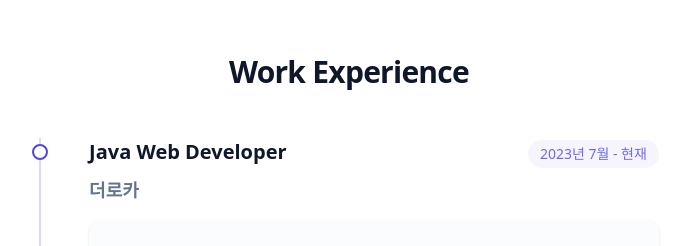
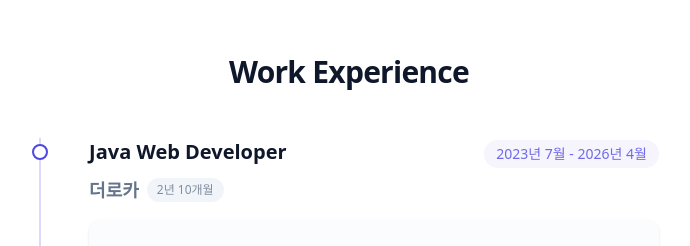
Before and after one commit to hjms777/my_portfolio, a Next.js app: page / in a window 1280 px wide. Shown: the part 2579-2825 px from the top of the page, without its empty margins (387-1077 px from the left). Built offline with nearby package versions, Linux system fonts and the light colour scheme.

Commit message:
update employment period

```diff
--- a/src/app/(home)/page.tsx
+++ b/src/app/(home)/page.tsx
@@ -180,7 +180,12 @@ export default function HomePage() {
                   </span>
                 </div>
 
-                <h4 className="text-lg font-semibold text-muted-foreground mb-4">{exp.company}</h4>
+                <div className="flex flex-wrap items-center gap-2 mb-4">
+                  <h4 className="text-lg font-semibold text-muted-foreground">{exp.company}</h4>
+                  <span className="text-xs font-medium text-muted-foreground/80 bg-secondary px-2.5 py-1 rounded-full">
+                    {exp.duration}
+                  </span>
+                </div>
 
                 <Card className="p-6 bg-secondary/30 border-none">
                   <ul className="space-y-2">
--- a/src/data/experiences.ts
+++ b/src/data/experiences.ts
@@ -2,7 +2,8 @@ export const experiences = [
   {
     company: '더로카',
     position: 'Java Web Developer',
-    period: '2023년 7월 - 현재',
+    period: '2023년 7월 - 2026년 4월',
+    duration: '2년 10개월',
     tasks: [
       '모빌리티 운영·정산·장치관리 백오피스/대시보드 개발',
       '관리자 기능 (차량/회원/충전소/이력/알림) API 설계 구현 + 운영 화면 개발',
```
